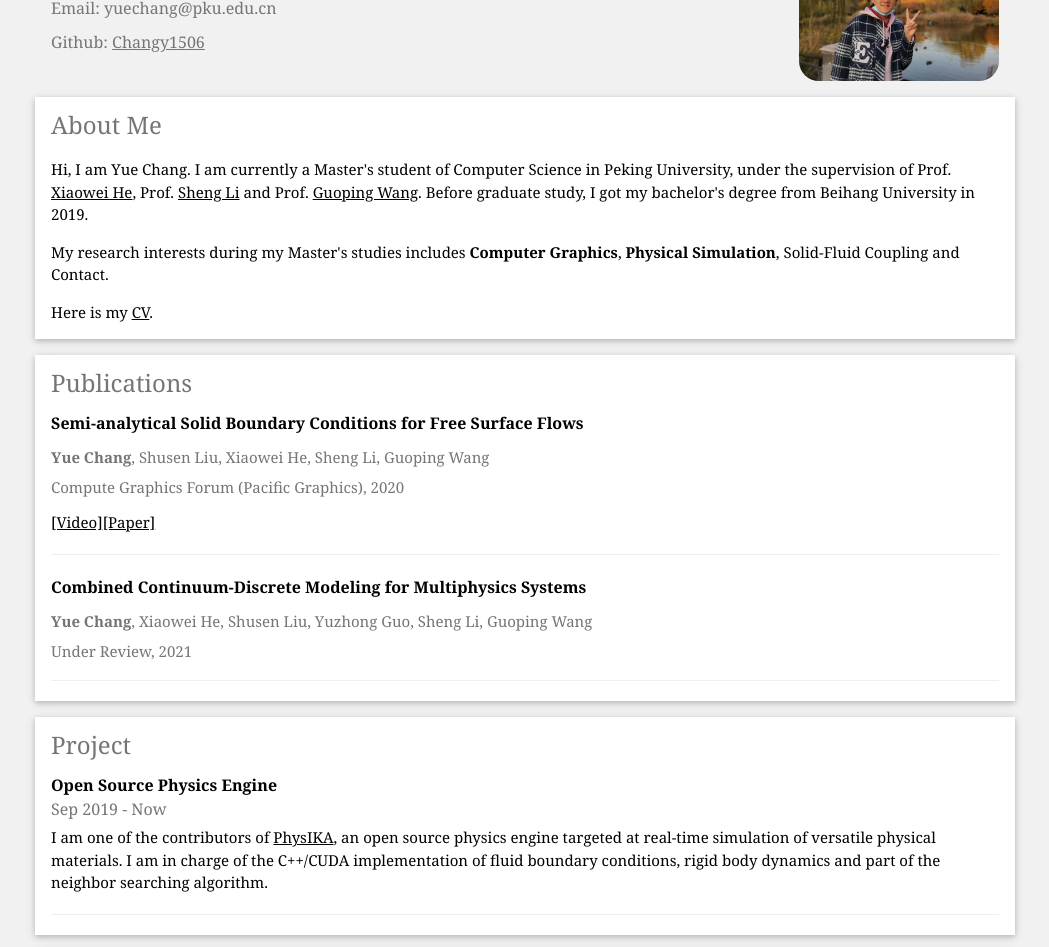
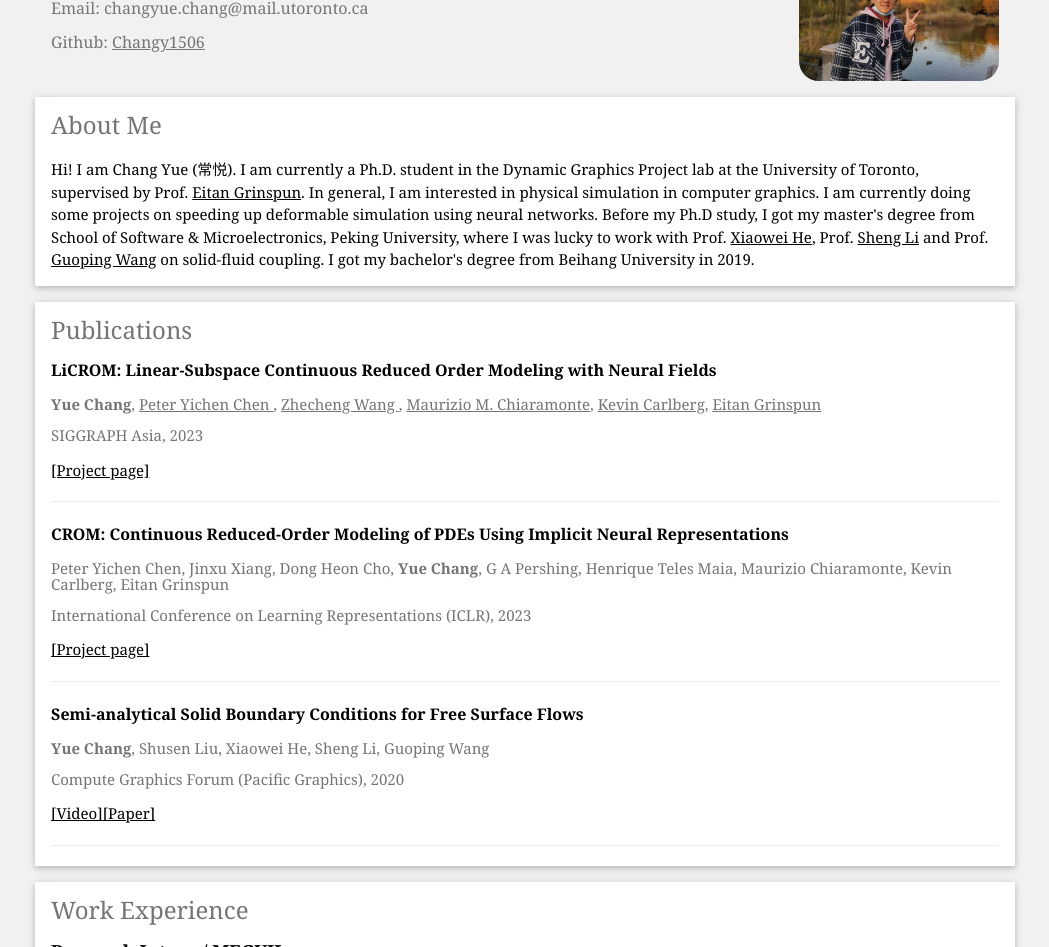
Before and after one commit to Changy1506/Changy1506.github.io, a plain HTML site: page index.html in a window 1280 px wide. Shown: the part 85-1032 px from the top of the page, without its empty margins (115-1164 px from the left). Drawn offline with Linux system fonts and the light colour scheme.

Commit message:
update 231130

```diff
--- a/index.html
+++ b/index.html
@@ -1,6 +1,6 @@
 <!DOCTYPE html>
 <html>
-<title>Yue Chang's Homepage</title>
+<title>Chang Yue's Homepage</title>
 <meta charset="UTF-8">
 <meta name="viewport" content="width=device-width, initial-scale=1">
 <link rel="stylesheet" href="w3.css">
@@ -37,8 +37,8 @@ html,body,h1,h2,h3,h4,h5,h6 {font-family: "Georgia", sans-serif}
     <div class="w3-container w3-margin-bottom">
 
         <div style="float:right; max-width:45%;overflow:hidden;"><img class = "image1" src="data/img_big.jpg"/></div>
-        <h2 class="w3-text-grey w3-padding-8">Yue Chang</h2>
-        <h6 class="w3-text-grey">Email: yuechang@pku.edu.cn</h6>
+        <h2 class="w3-text-grey w3-padding-8">Chang Yue</h2>
+        <h6 class="w3-text-grey">Email: changyue.chang@mail.utoronto.ca</h6>
         <h6 class="w3-text-grey">Github: <a href="https://github.com/Changy1506" target="_blank">Changy1506</a></h6>
       </div>
 
@@ -46,34 +46,34 @@ html,body,h1,h2,h3,h4,h5,h6 {font-family: "Georgia", sans-serif}
       <div class="w3-container w3-card w3-white w3-margin-bottom">
 
         <h3 class="w3-text-grey w3-padding-8">About Me</h3>
-          <p class = ""> Hi, I am Yue Chang. I am currently a Master's student of Computer Science in Peking University, under the supervision of Prof. <a href="https://peridynamics.com/" target="_blank">Xiaowei He</a>, Prof. <a href="www.graphics.pku.edu.cn/members/lisheng/index.htm" target="_blank">Sheng Li</a> and Prof. <a href="www.graphics.pku.edu.cn/xztd/jgfaculty/wgp2/index.htm#CN_intro" target="_blank">Guoping Wang</a>. Before graduate study, I got my bachelor's degree from Beihang University in 2019.</p>
-          <p> My research interests during my Master's studies includes <b>Computer Graphics</b>, <b>Physical Simulation</b>, Solid-Fluid Coupling and Contact.</p>
-          <p> Here is my <a href="data/cv.pdf" target="_blank">CV</a>.</p>
+          <p class = ""> Hi! I am Chang Yue (常悦). I am currently a Ph.D. student in the Dynamic Graphics Project lab at the University of Toronto, supervised by Prof. <a href = 'https://www.dgp.toronto.edu/~eitan/' target="_blank">Eitan Grinspun</a>. In general, I am interested in physical simulation in computer graphics. I am currently doing some projects on speeding up deformable simulation using neural networks. Before my Ph.D study, I got my master's degree from School of Software & Microelectronics, Peking University, where I was lucky to work with Prof. <a href="https://peridynamics.com/" target="_blank">Xiaowei He</a>, Prof. <a href="www.graphics.pku.edu.cn/members/lisheng/index.htm" target="_blank">Sheng Li</a> and Prof. <a href="www.graphics.pku.edu.cn/xztd/jgfaculty/wgp2/index.htm#CN_intro" target="_blank">Guoping Wang</a> on solid-fluid coupling. I got my bachelor's degree from Beihang University in 2019.</p>
 
       </div>
 
       <div class="w3-container w3-card w3-white w3-margin-bottom">
 
         <h3 class="w3-text-grey w3-padding-8">Publications</h3>
+
+          <h6><b>LiCROM: Linear-Subspace Continuous Reduced Order Modeling with Neural Fields</b></h6>
+          <p class="w3-text-grey" style="line-height:1.05"><b>Yue Chang</b>, <a href="https://peterchencyc.com/" target="_blank"> Peter Yichen Chen </a>,  <a href="https://dgp.toronto.edu/~zhecheng/" target="_blank"> Zhecheng Wang </a>, <a href="https://www.linkedin.com/in/maurizio-chiaramonte-03779762" target="_blank"> Maurizio M. Chiaramonte</a>, <a href="https://kevintcarlberg.net/" target="_blank"> Kevin Carlberg</a>, <a href = 'https://www.dgp.toronto.edu/~eitan/' target="_blank"> Eitan Grinspun </a></p>
+          <p class="w3-text-grey" style="line-height:1.05">SIGGRAPH Asia, 2023</p>
+          <p><a href="https://dgp.toronto.edu/~changyue/LiCROM/" target="_blank">[Project page]</a></h6></p>
+          <hr>
+
+
+          <h6><b>CROM: Continuous Reduced-Order Modeling of PDEs Using Implicit Neural Representations</b></h6>
+          <p class="w3-text-grey" style="line-height:1.05">Peter Yichen Chen, Jinxu Xiang, Dong Heon Cho, <b>Yue Chang</b>, G A Pershing, Henrique Teles Maia, Maurizio Chiaramonte, Kevin Carlberg, Eitan Grinspun  </a></p>
+          <p class="w3-text-grey" style="line-height:1.05">International Conference on Learning Representations (ICLR), 2023</p>
+          <p><a href="https://crom-pde.github.io/" target="_blank">[Project page]</a></h6></p>
+          <hr>
+
           <h6><b>Semi-analytical Solid Boundary Conditions for Free Surface Flows</b></h6>
           <p class="w3-text-grey" style="line-height:1.05"><b>Yue Chang</b>, Shusen Liu, Xiaowei He, Sheng Li, Guoping Wang</p>
           <p class="w3-text-grey" style="line-height:1.05">Compute Graphics Forum (Pacific Graphics), 2020 </p>
           <p><a href="https://www.bilibili.com/video/BV1Jh411X76h/" target="_blank">[Video]</a><a href="data/2020-Chang-SAS.pdf" target="_blank">[Paper]</a></h6></p>
           <hr>
-          <h6><b>Combined Continuum-Discrete Modeling for Multiphysics Systems</b></h6>
-          <p class="w3-text-grey" style="line-height:1.05"><b>Yue Chang</b>, Xiaowei He, Shusen Liu, Yuzhong Guo, Sheng Li, Guoping Wang</p>
-          <p class="w3-text-grey" style="line-height:1.05">Under Review, 2021 </p>
-          <hr>
       </div>
 
-      <div class="w3-container w3-card w3-white w3-margin-bottom">
-
-        <h3 class="w3-text-grey w3-padding-8">Project</h3>
-          <h6><b>Open Source Physics Engine</b></h6>
-          <h6 class="w3-text-grey" style="line-height:0.25">Sep 2019 - Now</h6>
-          <p>I am one of the contributors of <a href="https://github.com/PhysikaTeam/PhysIKA" target="_blank">PhysIKA</a>, an open source physics engine targeted at real-time simulation of versatile physical materials. I am in charge of the C++/CUDA implementation of fluid boundary conditions, rigid body dynamics and part of the neighbor searching algorithm.</p>
-          <hr>
-      </div>
 
       <div class="w3-container w3-card w3-white w3-margin-bottom">
         <h3 class="w3-text-grey w3-padding-8">Work Experience</h3>
@@ -82,6 +82,15 @@ html,body,h1,h2,h3,h4,h5,h6 {font-family: "Georgia", sans-serif}
           <hr>
          <h5><b>Teaching Assistant of Computer Architecture / Beihang University</b></h5>
           <h6 class="w3-text-grey" style="line-height:0.25">Jun 2017 - Jan 2018</h6>
+          <hr>
+      </div>
+
+      <div class="w3-container w3-card w3-white w3-margin-bottom">
+
+        <h3 class="w3-text-grey w3-padding-8">Others</h3>
+          <h6><b>Open Source Physics Engine</b></h6>
+          <h6 class="w3-text-grey" style="line-height:0.25">Sep 2019 - Aug 2022</h6>
+          <p>During master's study I contributed to <a href='https://github.com/PhysikaTeam/PhysIKA-old' target='_blank'>PhysIKA</a> and <a href='https://github.com/peridyno/peridyno' target='_blank'>PeriDyno</a>, which are designed for real-time simulation of diverse physical materials. My responsibilities included the C++/CUDA implementation of fluid boundary conditions, rigid body dynamics, and a portion of the neighbor searching algorithm.</p>
           <hr>
       </div>
 
```
Also changed, not shown: 1 other file.
